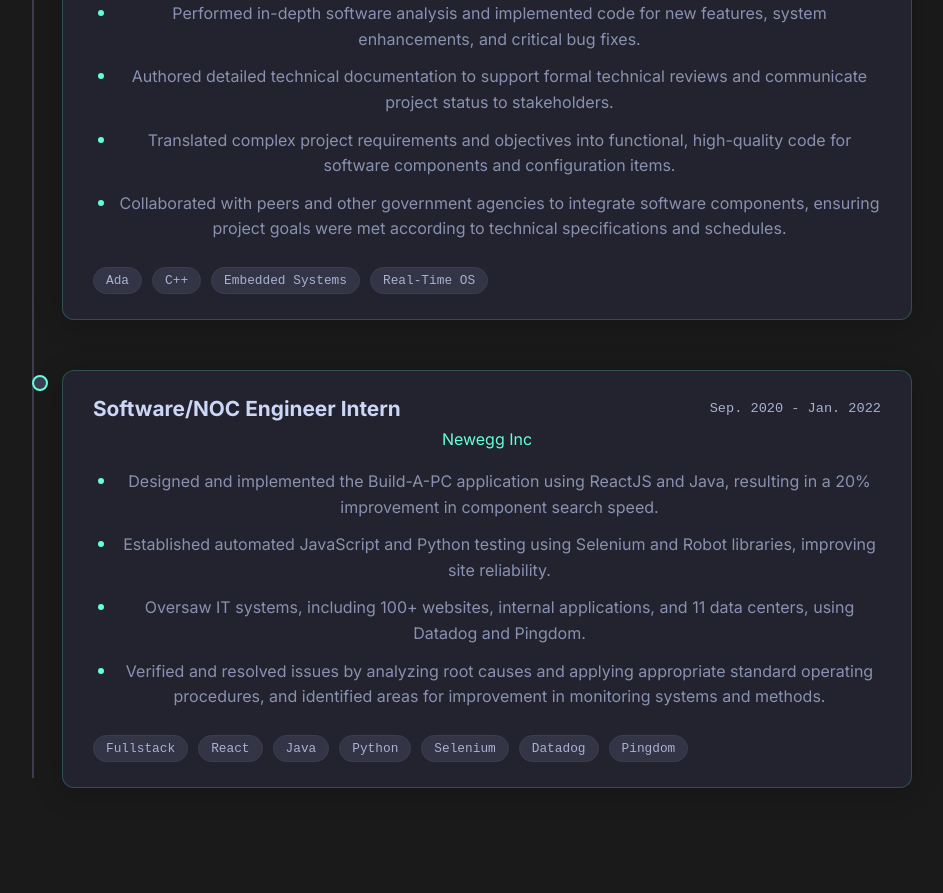
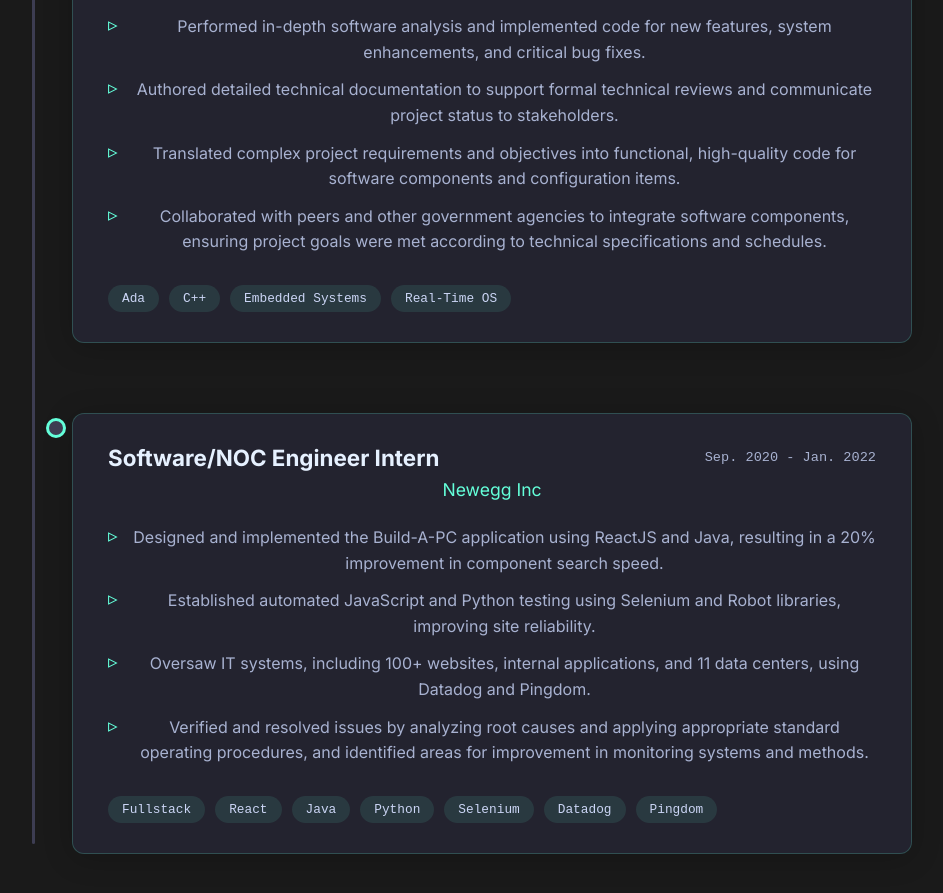
Before and after one commit to tyronemt/personal_portfolio, a React (Create React App) app in the folder my-portfolio/: page / in a window 1280 px wide. Shown: the part 2560-3453 px from the top of the page, without its empty margins (178-1121 px from the left). Built offline with nearby package versions, Linux system fonts and the light colour scheme.

Commit message:
finished experience

```diff
--- a/my-portfolio/src/components/Experience.css
+++ b/my-portfolio/src/components/Experience.css
@@ -7,7 +7,7 @@
 
 .section h2 {
   font-size: 2.5rem;
-    margin-bottom: 50px;
+  margin-bottom: 60px; /* Increased margin for more space */
   text-align: center;
   color: #e6f1ff;
 }
@@ -15,7 +15,7 @@
 /* --- Timeline Container --- */
 .experience-timeline {
   position: relative;
-    padding-left: 50px; /* Space for the timeline bar and dots */
+  padding-left: 60px; /* Increased padding for a wider gutter */
 }
 
 /* The vertical line of the timeline */
@@ -25,40 +25,59 @@
   left: 20px;
   top: 10px;
   bottom: 10px;
-    width: 2px;
-    background: #3d3d52; /* Line color */
+  width: 3px; /* Slightly thicker line */
+  background: #3d3d52;
+  border-radius: 3px;
 }
 
 /* --- Timeline Item (Dot + Content) --- */
 .timeline-item {
   position: relative;
-    margin-bottom: 50px;
+  margin-bottom: 70px; /* Increased space between job entries */
+}
+
+/* Remove default margin from the last item to avoid extra space */
+.timeline-item:last-child {
+  margin-bottom: 0;
 }
 
 /* The dot on the timeline */
 .timeline-dot {
   position: absolute;
-    left: -30px; /* (50px padding - 20px dot-center) */
+  left: -26px; /* Adjusted position based on new padding */
   top: 5px;
-    height: 12px;
-    width: 12px;
+  height: 14px;
+  width: 14px;
   background: #3d3d52;
-    border: 2px solid #64ffda; /* Your accent color */
+  border: 3px solid #64ffda;
   border-radius: 50%;
   z-index: 1;
+  transition: background-color 0.3s ease; /* Smooth transition for hover effect */
 }
 
 /* --- Glassmorphism Card --- */
 .timeline-content {
-    background: rgba(42, 42, 62, 0.6); /* Semi-transparent background */
-    backdrop-filter: blur(10px); /* The "frosted glass" effect */
+  background: rgba(42, 42, 62, 0.6);
+  backdrop-filter: blur(10px);
   -webkit-backdrop-filter: blur(10px);
-    border: 1px solid rgba(100, 255, 218, 0.2); /* Subtle border with your accent color */
+  border: 1px solid rgba(100, 255, 218, 0.2);
   border-radius: 12px;
-    padding: 25px 30px;
+  padding: 30px 35px; /* Increased padding inside the card */
   box-shadow: 0 4px 30px rgba(0, 0, 0, 0.2);
+  transition: transform 0.3s ease, box-shadow 0.3s ease; /* Smooth transition for hover */
 }
 
+/* --- Hover Effects --- */
+.timeline-item:hover .timeline-content {
+  transform: translateY(-5px); /* Lift the card on hover */
+  box-shadow: 0 8px 40px rgba(0, 0, 0, 0.3); /* Enhance shadow on hover */
+}
+
+.timeline-item:hover .timeline-dot {
+  background-color: #64ffda; /* Fill the dot on hover */
+}
+
+/* --- Card Content Styling --- */
 .timeline-header {
   display: flex;
   justify-content: space-between;
@@ -68,47 +87,49 @@
 
 .timeline-header h3 {
   margin: 0;
-    font-size: 1.3rem;
-    color: #ccd6f6;
+  font-size: 1.4rem; /* Slightly larger for more emphasis */
+  color: #e6f1ff; /* Brighter color for the title */
+  font-weight: 600;
 }
 
 .timeline-header span {
   font-family: 'SF Mono', 'Fira Code', 'Fira Mono', 'Roboto Mono', monospace;
   font-size: 0.85rem;
   color: #a8b2d1;
+  white-space: nowrap; /* Prevent date from wrapping on smaller screens */
+  margin-left: 15px; /* Ensure space between title and date */
 }
 
 .company-name {
-    margin: 0 0 20px 0;
-    color: #64ffda; /* Your accent color */
-    font-size: 1rem;
+  margin: 0 0 25px 0; /* Increased bottom margin */
+  color: #64ffda;
+  font-size: 1.1rem;
   font-weight: 500;
 }
 
 .timeline-content ul {
   list-style: none;
   padding: 0;
-    margin: 0 0 25px 0;
+  margin: 0 0 30px 0; /* Increased bottom margin */
 }
 
 .timeline-content li {
   position: relative;
   padding-left: 25px;
   margin-bottom: 12px;
-    color: #8892b0;
+  color: #a8b2d1; /* Brighter text for better readability */
   line-height: 1.6;
 }
 
-/* Custom bullet points using your accent color */
+/* Custom bullet points */
 .timeline-content li::before {
-    content: '';
+  content: '▹'; /* Using a character for a sharper look */
   position: absolute;
-    left: 5px;
-    top: 9px;
-    height: 6px;
-    width: 6px;
-    background: #64ffda;
-    border-radius: 50%;
+  left: 0;
+  top: 1px; /* Adjust position for the character */
+  color: #64ffda;
+  font-size: 1.2rem;
+  line-height: 1;
 }
 
 /* --- Skills Tags --- */
@@ -121,9 +142,8 @@
 .tag-pill {
   font-family: 'SF Mono', 'Fira Code', 'Fira Mono', 'Roboto Mono', monospace;
   font-size: 0.8rem;
-    color: #a8b2d1;
-    background: rgba(61, 61, 82, 0.7); /* Subtle background for tags */
-    padding: 5px 12px;
+  color: #ccd6f6; /* Brighter tag text */
+  background: rgba(100, 255, 218, 0.1); /* Background tint using accent color */
+  padding: 6px 14px;
   border-radius: 15px;
-    border: 1px solid #3d3d52;
 }
```
Lines whose indentation alone changed are shown as unchanged.
